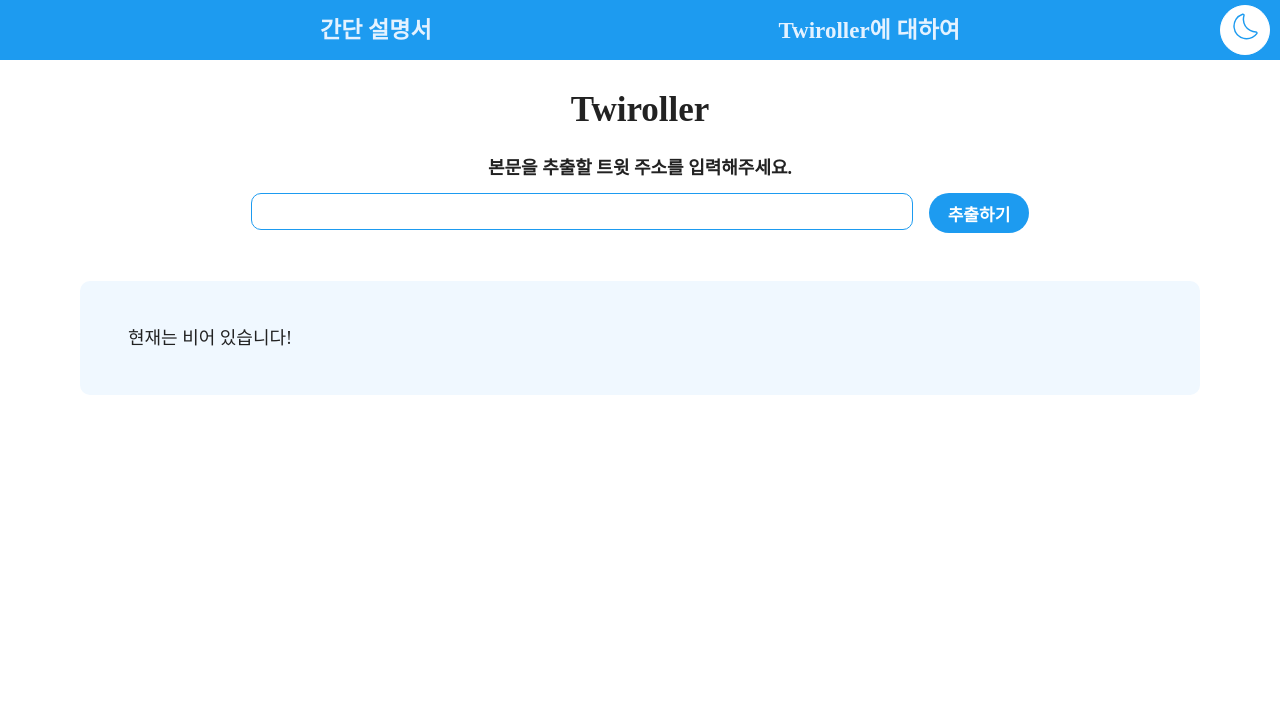
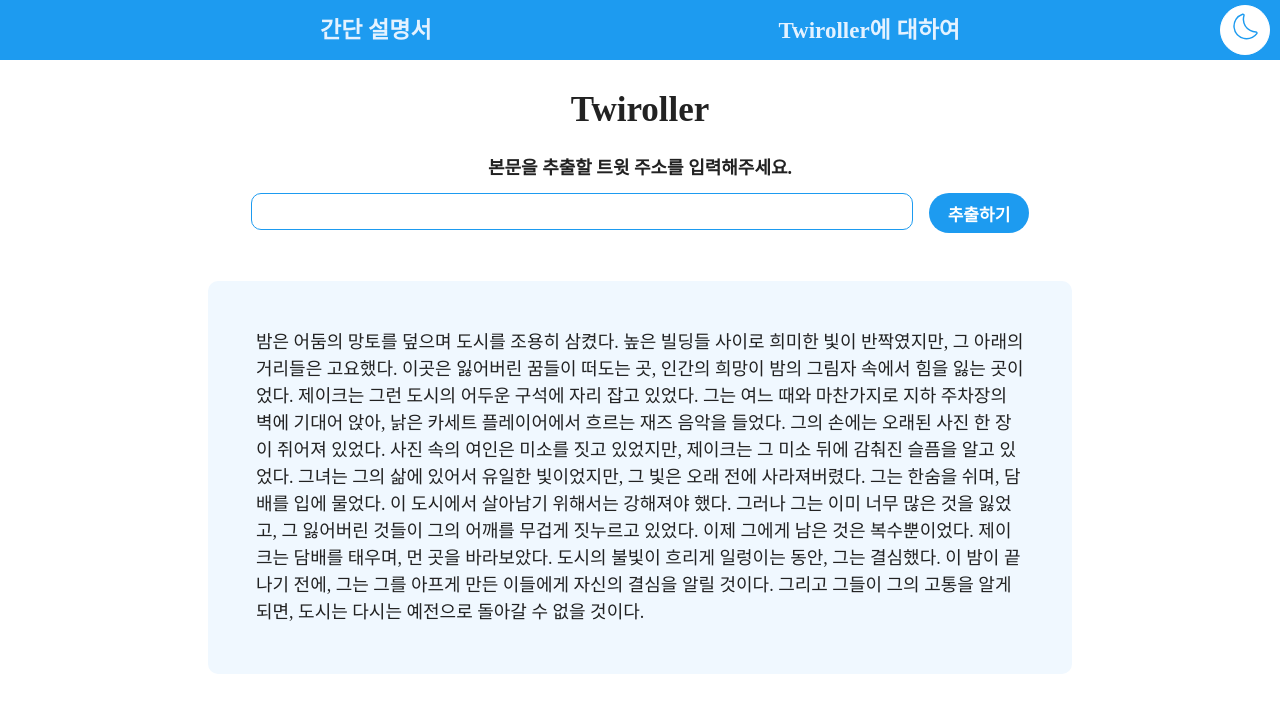
Before and after one commit to Raros17/twiroller, a React (Create React App) app: page / in a window 1280 px wide. Shown: the top 712 px of the page. Built offline with nearby package versions, Linux system fonts and the light colour scheme; no server answers.

Commit message:
feat: url Input value 함수 작성

```diff
--- a/src/App.tsx
+++ b/src/App.tsx
@@ -2,8 +2,22 @@
 import styled from 'styled-components';
 import fetchData from './components/fetchData';
 import { CiDark } from "react-icons/ci";
+import { useState, useRef } from 'react';
 
 function App() {
+  const urlInput = useRef<HTMLInputElement>(null);
+  const [fetchUrl, setFetchUrl]= useState('');
+
+  //console.log(fetchUrl)
+  //후에 이 url을 fetchData 쪽으로 보내서 검색하게 시킴.
+
+  function handleFetchUrl(){
+    //나중에 띄어쓰기 없애는 로직 짜기
+    if (urlInput.current) {
+      setFetchUrl(urlInput.current.value);
+    }
+    }
+
   fetchData();
   return (
     <TopContainer>
@@ -19,11 +33,17 @@
             <InfoText>본문을 추출할 트윗 주소를 입력해주세요.</InfoText>
               <TextContainer>
                   <SubmitSection>
-                    <HyperLinkInput/>
-                    <CrawlingBtn>추출하기</CrawlingBtn>
+                    <HyperLinkInput type='text' ref={urlInput}/>
+                    <CrawlingBtn onClick={handleFetchUrl}>추출하기</CrawlingBtn>
                   </SubmitSection>
                 <ContentSection>
-                  <ContentContainer>현재는 비어 있습니다!</ContentContainer>
+                  <ContentContainer>밤은 어둠의 망토를 덮으며 도시를 조용히 삼켰다. 높은 빌딩들 사이로 희미한 빛이 반짝였지만, 그 아래의 거리들은 고요했다. 이곳은 잃어버린 꿈들이 떠도는 곳, 인간의 희망이 밤의 그림자 속에서 힘을 잃는 곳이었다.
+
+제이크는 그런 도시의 어두운 구석에 자리 잡고 있었다. 그는 여느 때와 마찬가지로 지하 주차장의 벽에 기대어 앉아, 낡은 카세트 플레이어에서 흐르는 재즈 음악을 들었다. 그의 손에는 오래된 사진 한 장이 쥐어져 있었다. 사진 속의 여인은 미소를 짓고 있었지만, 제이크는 그 미소 뒤에 감춰진 슬픔을 알고 있었다. 그녀는 그의 삶에 있어서 유일한 빛이었지만, 그 빛은 오래 전에 사라져버렸다.
+
+그는 한숨을 쉬며, 담배를 입에 물었다. 이 도시에서 살아남기 위해서는 강해져야 했다. 그러나 그는 이미 너무 많은 것을 잃었고, 그 잃어버린 것들이 그의 어깨를 무겁게 짓누르고 있었다. 이제 그에게 남은 것은 복수뿐이었다.
+
+제이크는 담배를 태우며, 먼 곳을 바라보았다. 도시의 불빛이 흐리게 일렁이는 동안, 그는 결심했다. 이 밤이 끝나기 전에, 그는 그를 아프게 만든 이들에게 자신의 결심을 알릴 것이다. 그리고 그들이 그의 고통을 알게 되면, 도시는 다시는 예전으로 돌아갈 수 없을 것이다.</ContentContainer>
                 </ContentSection>
               </TextContainer>
           </TextSection>
@@ -120,13 +140,14 @@
 `
 
 const ContentContainer = styled.div`
-  width: 80%;
+  width: 60%;
   background-color: aliceblue;
   padding: 3rem;
   font-size: 18px;
   color: #222;
   font-weight: 500;
   border-radius: 10px;
+  line-height: 1.5;
 `
 
 const HyperLinkInput = styled.input`
```
